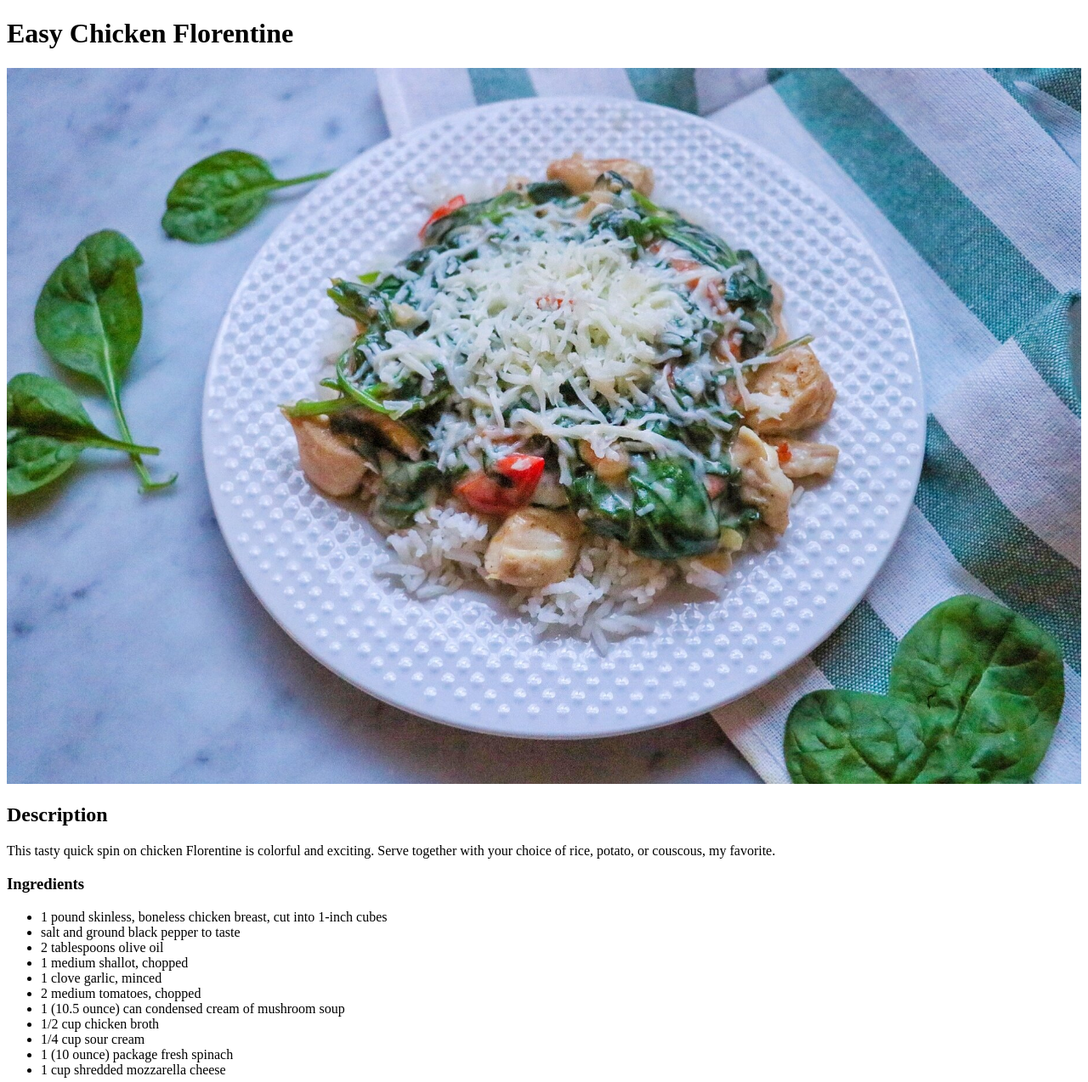
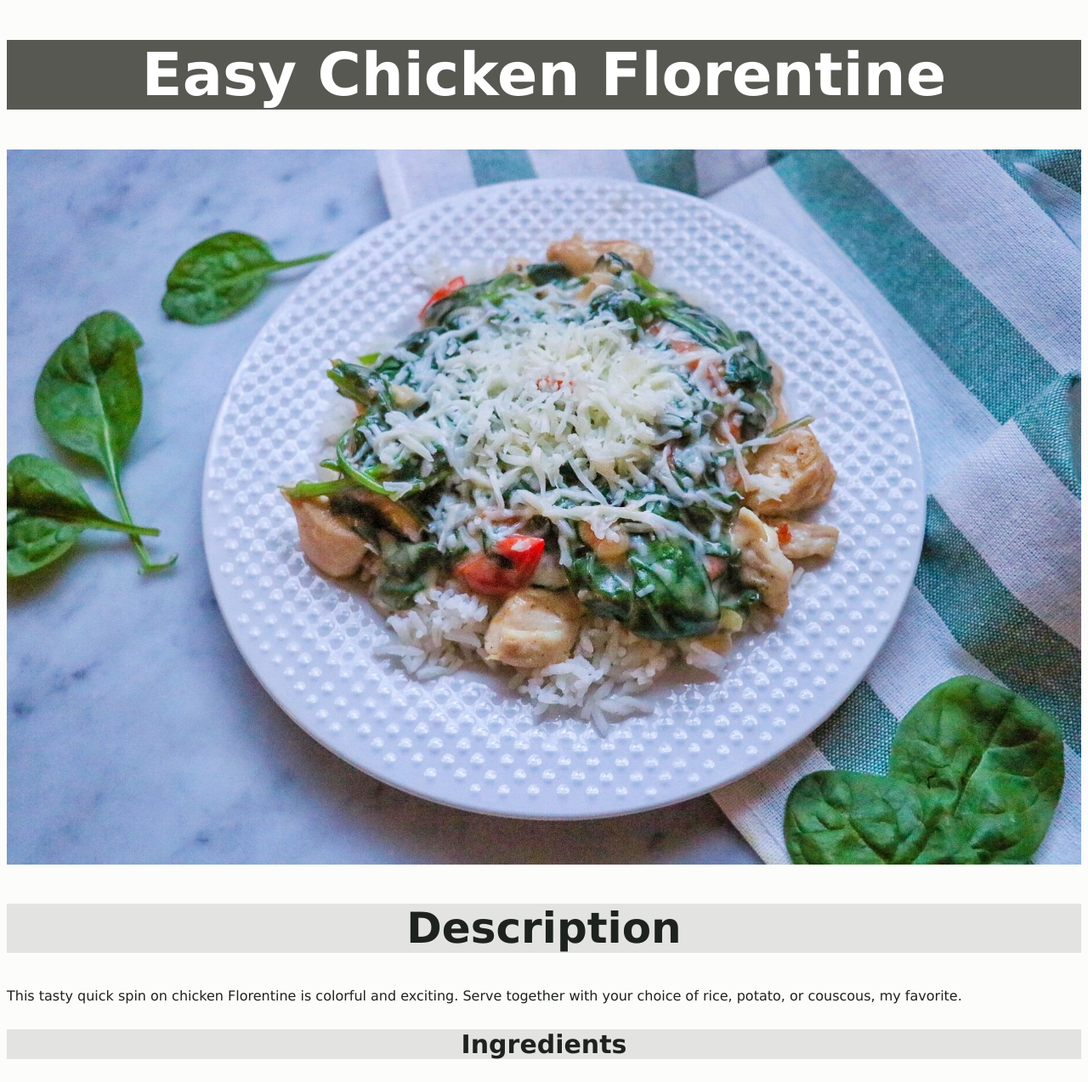
Before and after one commit to Supreme-hub/odin-recipes, a plain HTML site: page recipes/easy-chicken-florentine.html in a window 1280 px wide. Shown: the top 1274 px of the page at 85% size. Drawn offline with Linux system fonts and the light colour scheme.

Commit message:
CSS inclusion

```diff
--- /dev/null
+++ b/recipes/CSS/style.css
@@ -0,0 +1,24 @@
+* {
+    font-family: Verdana, Geneva, Tahoma, sans-serif;
+    background-color: #fcfcfa;
+    color: #1e221d;
+}
+
+h1 {
+    text-align: center;
+    font-size: 70px;
+    background-color: #585853;
+    color: white;
+}
+
+h2 {
+    text-align: center;
+    font-size: 50px;
+    background-color: #3b413921;
+}
+
+h3 {
+    text-align: center;
+    font-size: 30px;
+    background-color: #3b413921;
+}
--- a/recipes/easy-chicken-florentine.html
+++ b/recipes/easy-chicken-florentine.html
@@ -1,6 +1,7 @@
 <!DOCTYPE html>
 <html lang="en">
 <head>
+    <link rel="stylesheet" href="./CSS/style.css">
     <meta charset="UTF-8">
     <title>Easy Chicken Florentine</title>
 </head>
```
Also changed, not shown: index.html (+1 -0 lines), recipes/easy-meatloaf.html (+1 -0 lines), recipes/sausage-and-vegetable-sheet-pan-dinner.html (+1 -0 lines).
